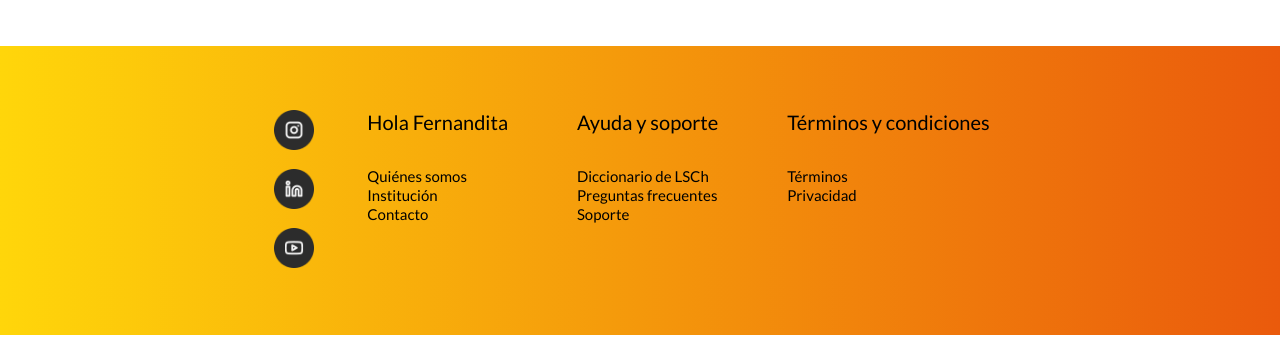
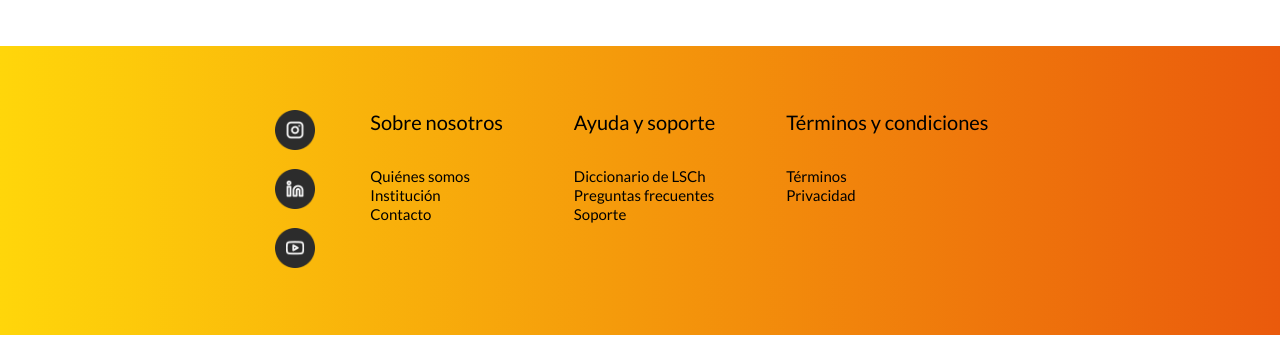
Before and after one commit to castorgausm/EnSenas, a Django app: template ensenasapp/templates/home.html in a window 1280 px wide. Shown: the part 177-534 px from the top of the page. Run offline with Django 3.2, Linux system fonts and the light colour scheme; the template is opened without the code that fills it, so the values that code supplies are empty.

```diff
--- a/ensenasapp/templates/home.html
+++ b/ensenasapp/templates/home.html
@@ -6,7 +6,6 @@
         <title>Inicio</title>
         {% load static %}
         <link rel="stylesheet" href="{% static 'styles.css' %}">
-        <link rel="icon" href="{% static 'logo.jpg' %}" type="image/jpg">
         <link rel="preconnect" href="https://fonts.googleapis.com">
         <link rel="preconnect" href="https://fonts.gstatic.com" crossorigin>
         <link href="https://fonts.googleapis.com/css2?family=Lato:ital,wght@0,100;0,300;0,400;0,700;0,900;1,100;1,300;1,400;1,700;1,900&display=swap" rel="stylesheet">
@@ -33,7 +32,7 @@
                 <a href="#"><img src="{% static '/youtube.png' %}" alt="YouTube"></a>
             </div>
             <div class="footersection">
-                <h5>Hola Fernandita</h5>
+                <h5>Sobre nosotros</h5>
                 <ul>
                     <li><a href="#">Quiénes somos</a></li>
                     <li><a href="#">Institución</a></li>
```
